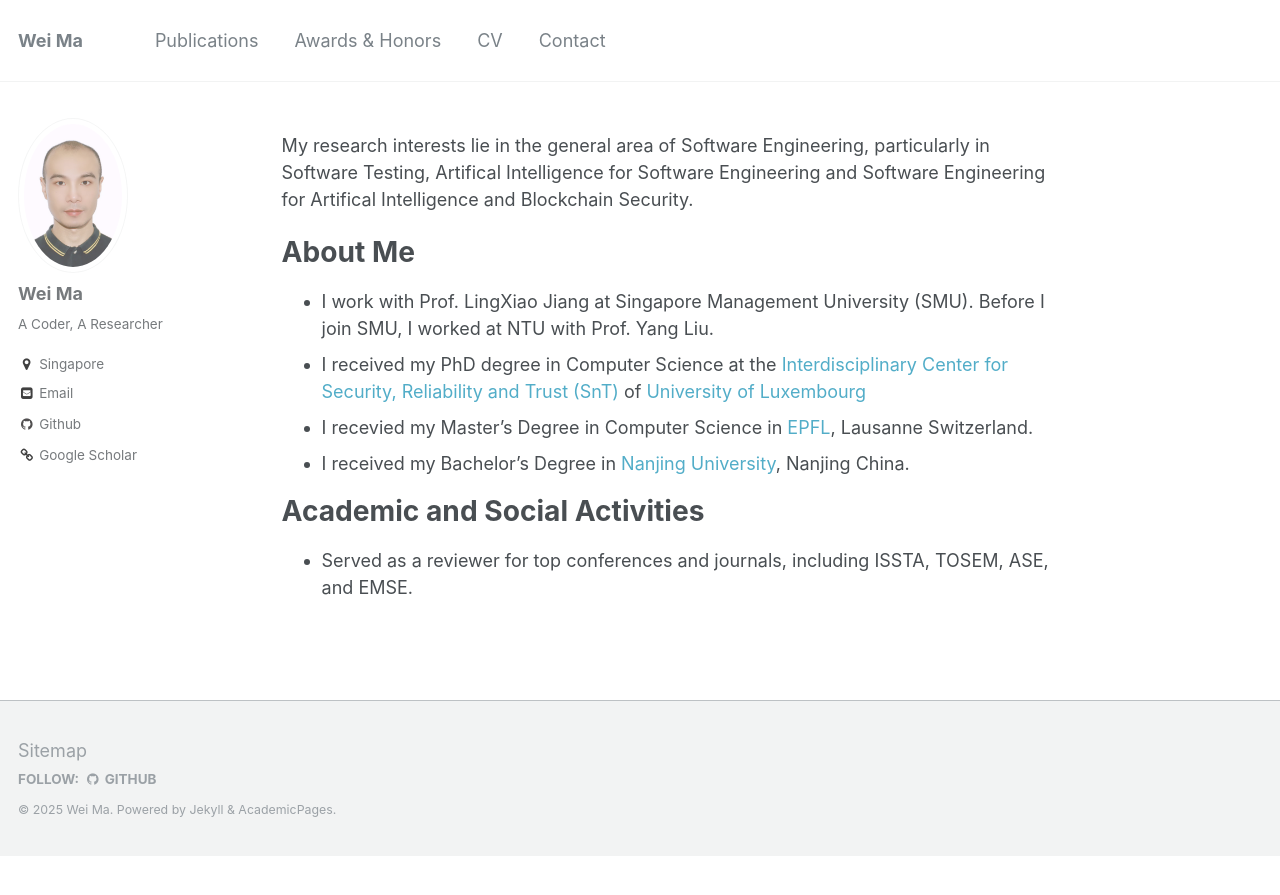
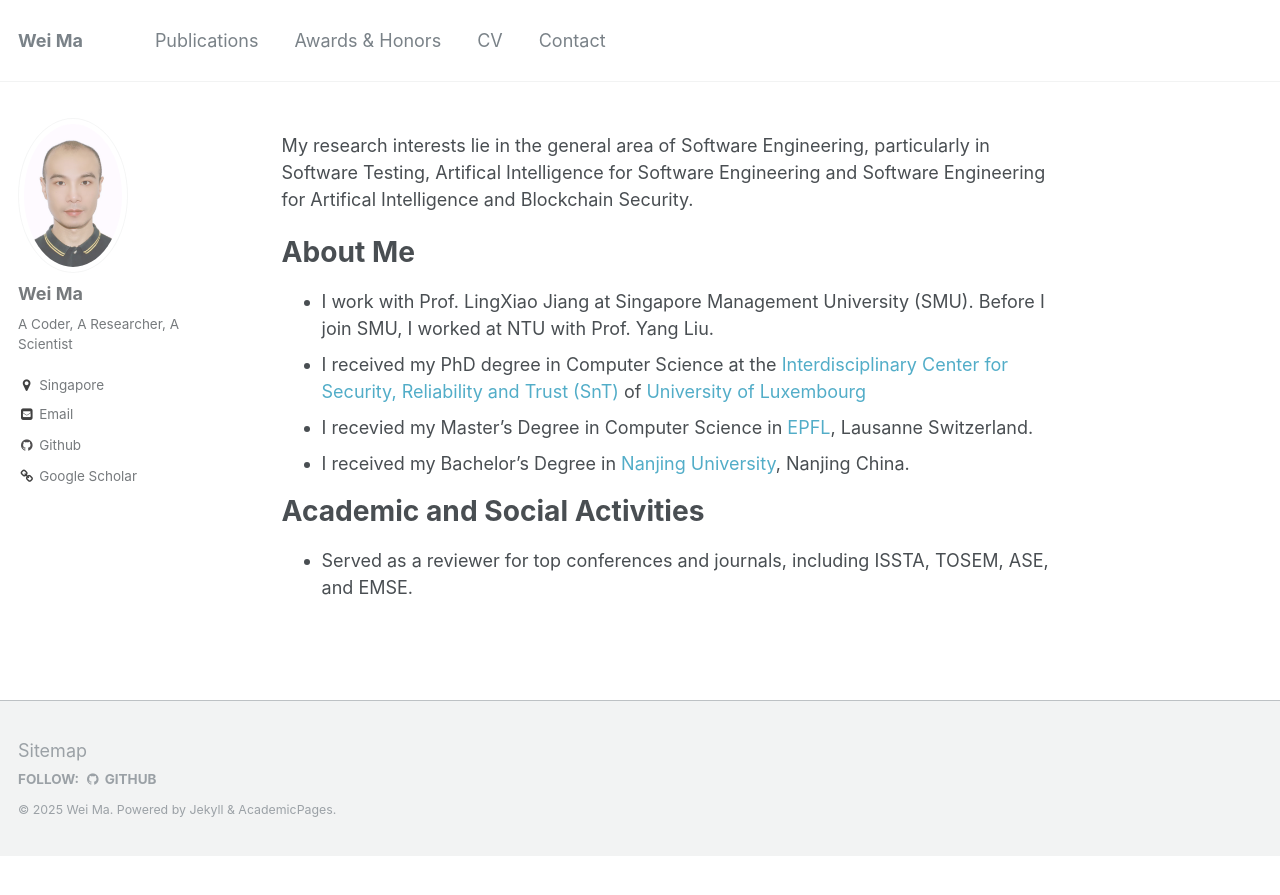
Before and after one commit to Marvinmw/WeiMa.github.io, a Jekyll site: the page built from _pages/about.md, in a window 1280 px wide. Shown: the top 895 px of the page. Built offline with Jekyll 4.4.1, drawn with Linux system fonts in a browser that asks for light colours.

Commit message:
Update _config.yml

```diff
--- a/_config.yml
+++ b/_config.yml
@@ -79,7 +79,7 @@ analytics:
 author:
   name             : "Wei Ma"
   avatar           : "weima.jpg"
-  bio              : "A Coder, A Researcher"
+  bio              : "A Coder, A Researcher, A Scientist"
   location         : "Singapore"
   employer         :
   googlescholar    : "https://scholar.google.com/citations?user=ZubTNs0AAAAJ&hl=en"
```
